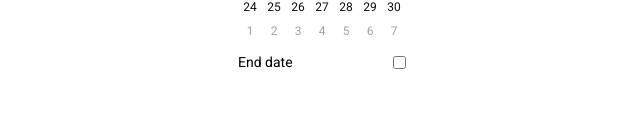
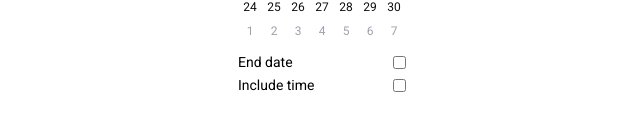
Before and after one commit to DSalimgerey/vue-todo-mvp, a Vue app: page / in a window 1280 px wide. Both pictures are taken after a click on the button "4-12-2023". Shown: the part 277-408 px from the top of the page, without its empty margins (73-713 px from the left). Built offline with nearby package versions, Linux system fonts and the light colour scheme.

Commit message:
add time picker toggler

```diff
--- a/src/components/datepicker/v-datepicker.vue
+++ b/src/components/datepicker/v-datepicker.vue
@@ -61,7 +61,8 @@ export default {
 
   data() {
     return {
-      isRange: false
+      isRange: false,
+      isTimeOn: false
     }
   },
 
@@ -89,6 +90,10 @@ export default {
           <span>End date</span>
           <input v-model="isRange" type="checkbox" />
         </div>
+        <div class="w-full flex items-center justify-between mt-[2px]">
+          <span>Include time</span>
+          <input v-model="isTimeOn" type="checkbox" />
+        </div>
       </div>
     </div>
   </teleport>
```
